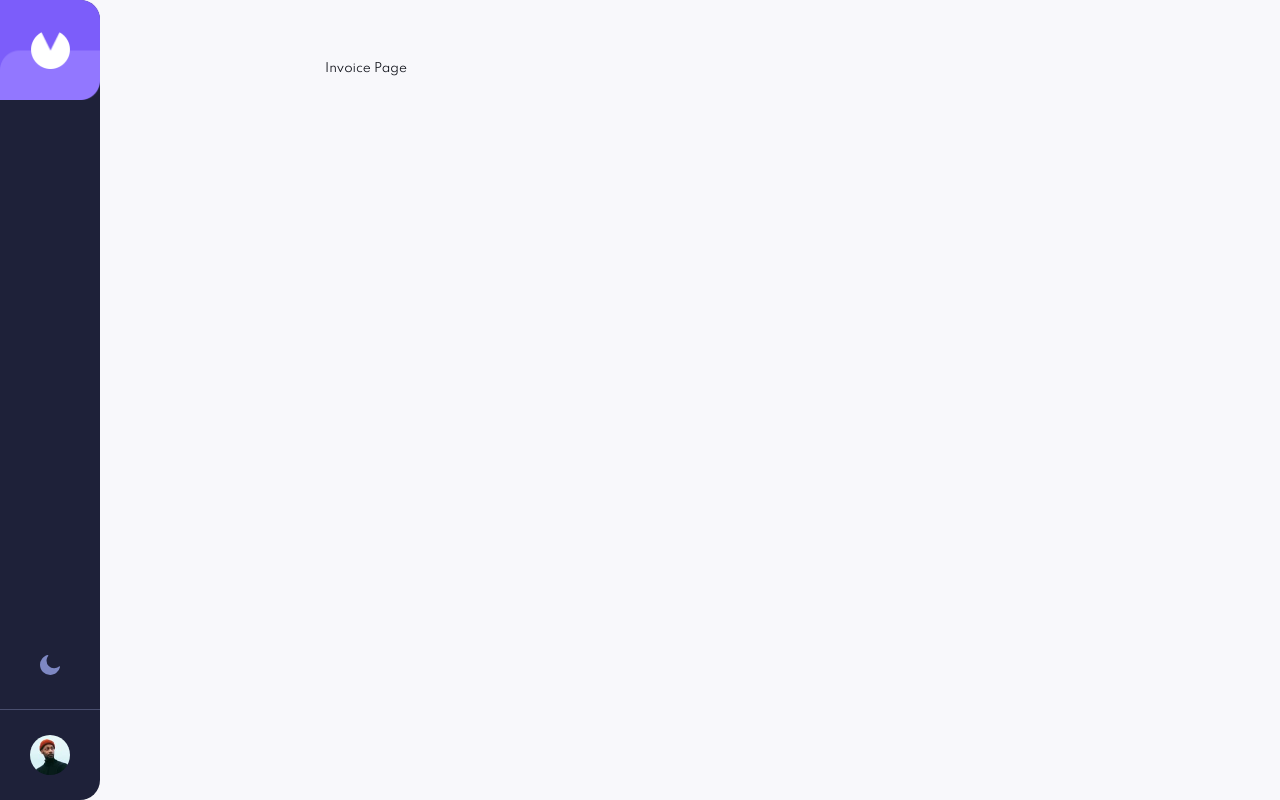
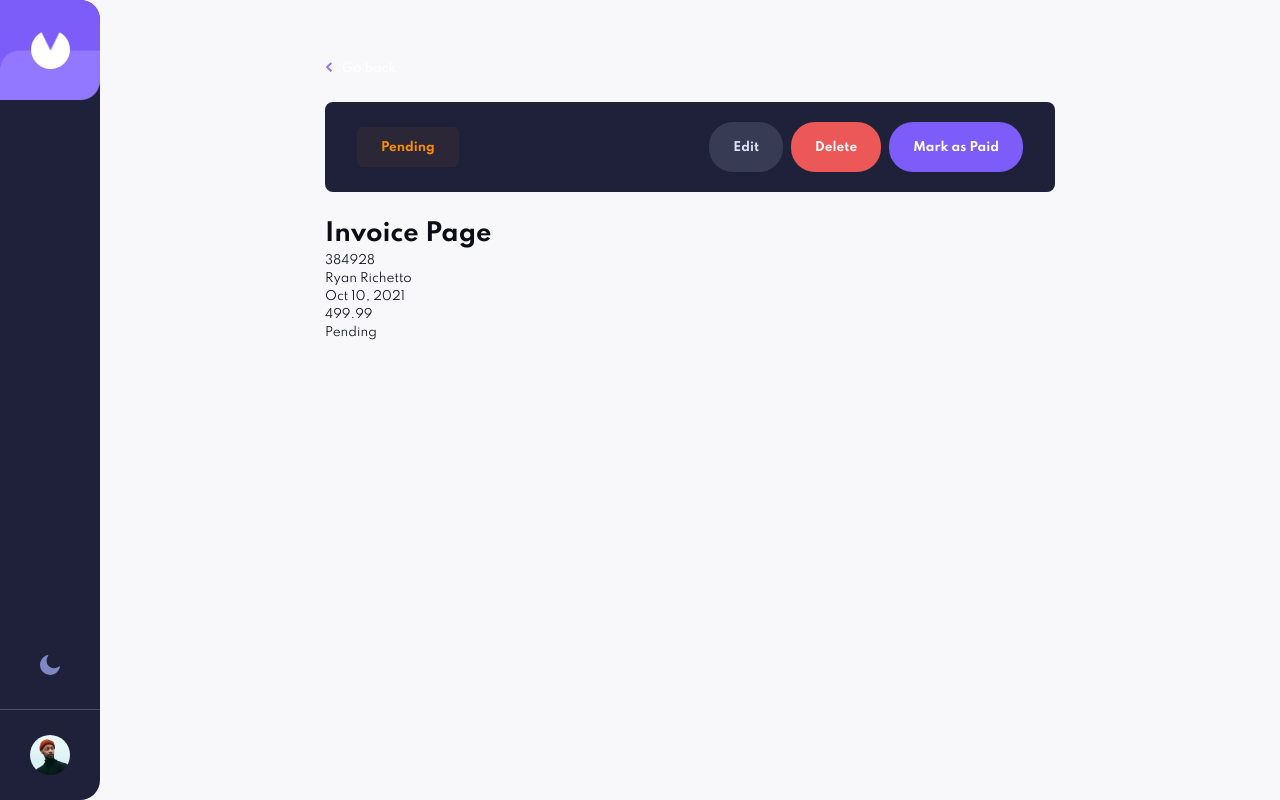
Before and after one commit to rrichetto15/invoice-app, a React (Create React App) app: page /invoice/384928 in a window 1280 px wide. Built offline with nearby package versions, Linux system fonts and the light colour scheme.

Commit message:
Add router and header to single invoice page

```diff
--- a/src/components/Sidebar.js
+++ b/src/components/Sidebar.js
@@ -1,10 +1,8 @@
-import React, { useState } from 'react';
+import React from 'react';
 import { Link } from 'react-router-dom';
 import styled from 'styled-components';
 
 import { useGlobalContext } from '../hooks/useGlobalContext';
-
-import InvoiceModal from './InvoiceModal';
 
 import logo from '../assets/logo.png';
 import sun from '../assets/icon-sun.svg';
--- a/src/context/InvoiceContext.js
+++ b/src/context/InvoiceContext.js
@@ -4,11 +4,28 @@ export const InvoiceContext = createContext();
 
 const initialState = [
   {
-    invoiceNumber: 394839,
-    issueDate: 'Due 19 Apr 2022',
-    toName: 'John Doe',
-    amount: 512.02,
+    id: Math.floor(Math.random() * 9999999),
+    invoiceNumber: 384928,
+    // invoiceNumber: Number(
+    //   Math.floor(Math.random() * 99999)
+    //     .toString()
+    //     .padStart(6, '0')
+    // ),
+    fromAddress: '123 Main St',
+    fromCity: 'Moscow',
+    fromZip: '83843',
+    fromCountry: 'USA',
+    toName: 'Ryan Richetto',
+    toEmail: 'ryan1241@gmail.com',
+    toAddress: '1234 My Street',
+    toCity: 'Maple Grove',
+    toZip: '55311',
+    toCountry: 'USA',
+    issueDate: 'Oct 10, 2021',
+    paymentTerms: '30 days',
+    projectDescription: 'A great project',
     status: 'Pending',
+    amount: 499.99,
   },
 ];
 
--- a/src/pages/dashboard/InvoiceItem.js
+++ b/src/pages/dashboard/InvoiceItem.js
@@ -8,12 +8,12 @@ const InvoiceItem = ({ invoice }) => {
   const { invoiceNumber, toName, issueDate, amount, status } = invoice;
 
   return (
-    <InvoiceItemLink to="/">
+    <InvoiceItemLink to={`/invoice/${invoiceNumber}`}>
       <span className="number">
         <span>#</span>
         {invoiceNumber}
       </span>
-      <span className="date">{issueDate}</span>
+      <span className="date">Due {issueDate}</span>
       <span className="name">{toName}</span>
       <span className="amount">${amount}</span>
       <span className="status">
--- a/src/pages/invoice/Invoice.js
+++ b/src/pages/invoice/Invoice.js
@@ -1,7 +1,119 @@
-import React from 'react';
+import React, { useState, useEffect } from 'react';
+import styled from 'styled-components';
+import { Link } from 'react-router-dom';
+import { useParams } from 'react-router-dom';
+import { useInvoiceContext } from '../../hooks/useInvoiceContext';
+
+import Button from '../../components/Button';
+
+import iconArrow from '../../assets/icon-arrow-left.svg';
 
 const Invoice = () => {
-  return <div>Invoice Page</div>;
+  const [invoice, setInvoice] = useState('');
+  const { id } = useParams();
+  const { invoices } = useInvoiceContext();
+
+  useEffect(() => {
+    const currentInvoice = invoices.find(
+      (invoice) => invoice.invoiceNumber === parseInt(id)
+    );
+
+    setInvoice(currentInvoice);
+  }, [id, invoices]);
+
+  const {
+    invoiceNumber,
+    fromAddress,
+    fromCity,
+    fromZip,
+    fromCountry,
+    toName,
+    toEmail,
+    toAddress,
+    toCity,
+    toZip,
+    toCountry,
+    issueDate,
+    paymentTerms,
+    projectDescription,
+    amount,
+    status,
+  } = invoice;
+
+  return (
+    <InvoiceWrap>
+      <BackLink to="/">
+        {' '}
+        <img src={iconArrow} alt="Go back" /> Go back
+      </BackLink>
+      <Header>
+        <span className="status">
+          <span className="status-inner">{status}</span>{' '}
+        </span>
+        <div className="button-flex">
+          <Button to="/" color="gray">
+            Edit
+          </Button>
+          <Button to="/" color="danger">
+            Delete
+          </Button>
+          <Button to="/">Mark as Paid</Button>
+        </div>
+      </Header>
+      <div>
+        <h1>Invoice Page</h1>
+        <p>{invoiceNumber}</p>
+        <p>{toName}</p>
+        <p>{issueDate}</p>
+        <p>{amount}</p>
+        <p>{status}</p>
+      </div>
+    </InvoiceWrap>
+  );
 };
 
+const InvoiceWrap = styled.div`
+  display: flex;
+  flex-direction: column;
+  gap: 2.4rem;
+`;
+
+const BackLink = styled(Link)`
+  display: inline-flex;
+  align-items: baseline;
+  gap: 1rem;
+  color: var(--color-white);
+  font-weight: 500;
+  text-decoration: none;
+`;
+
+const Header = styled.header`
+  display: flex;
+  justify-content: space-between;
+  align-items: center;
+  background: var(--invoice-item-background);
+  border-radius: 0.8rem;
+  padding: 2rem 3.2rem;
+
+  .status {
+    display: flex;
+    justify-content: center;
+    background: #2b2736;
+    border-radius: 6px;
+    padding: 1.2rem 2.4rem 1rem 2.4rem;
+
+    .status-inner {
+      color: #ff8f00;
+      font-weight: 700;
+    }
+  }
+
+  .button-flex {
+    display: flex;
+    align-items: center;
+    justify-content: space-between;
+    gap: 0.8rem;
+  }
+`;
+
 export default Invoice;
```
